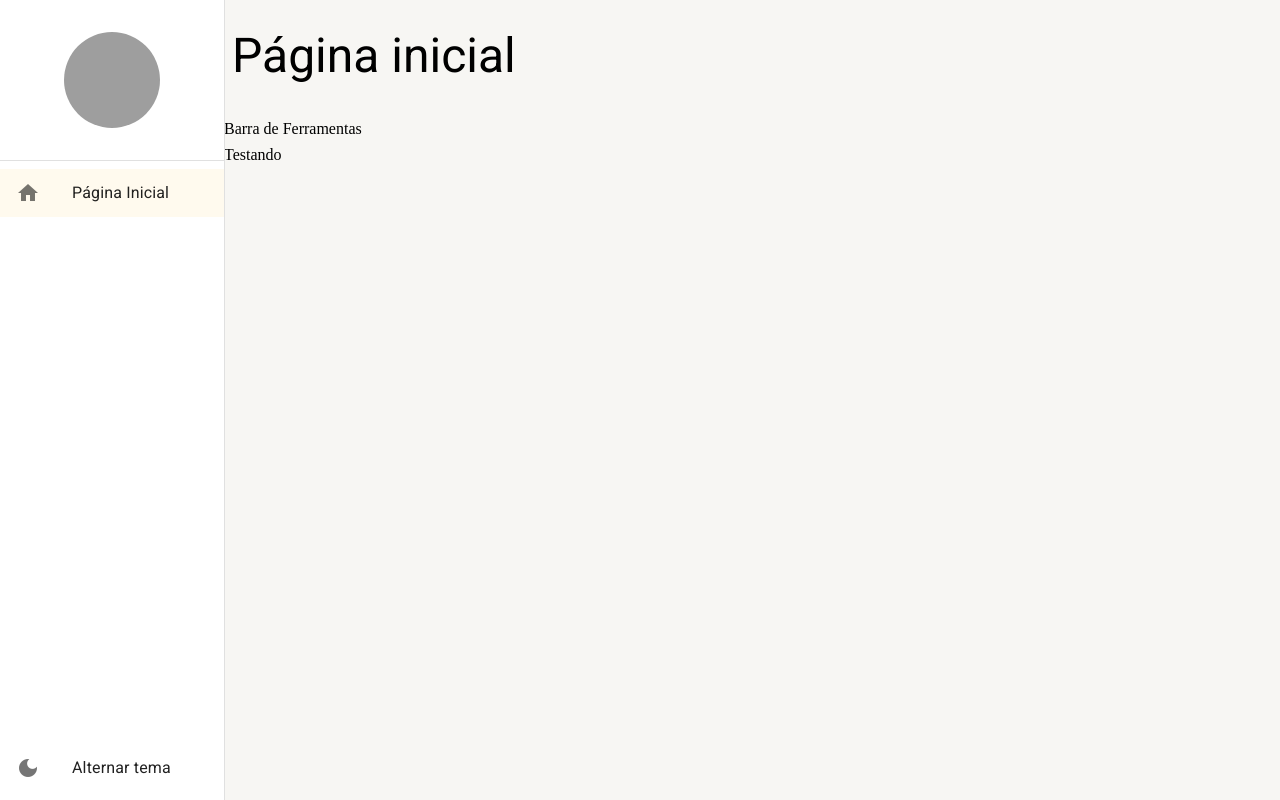
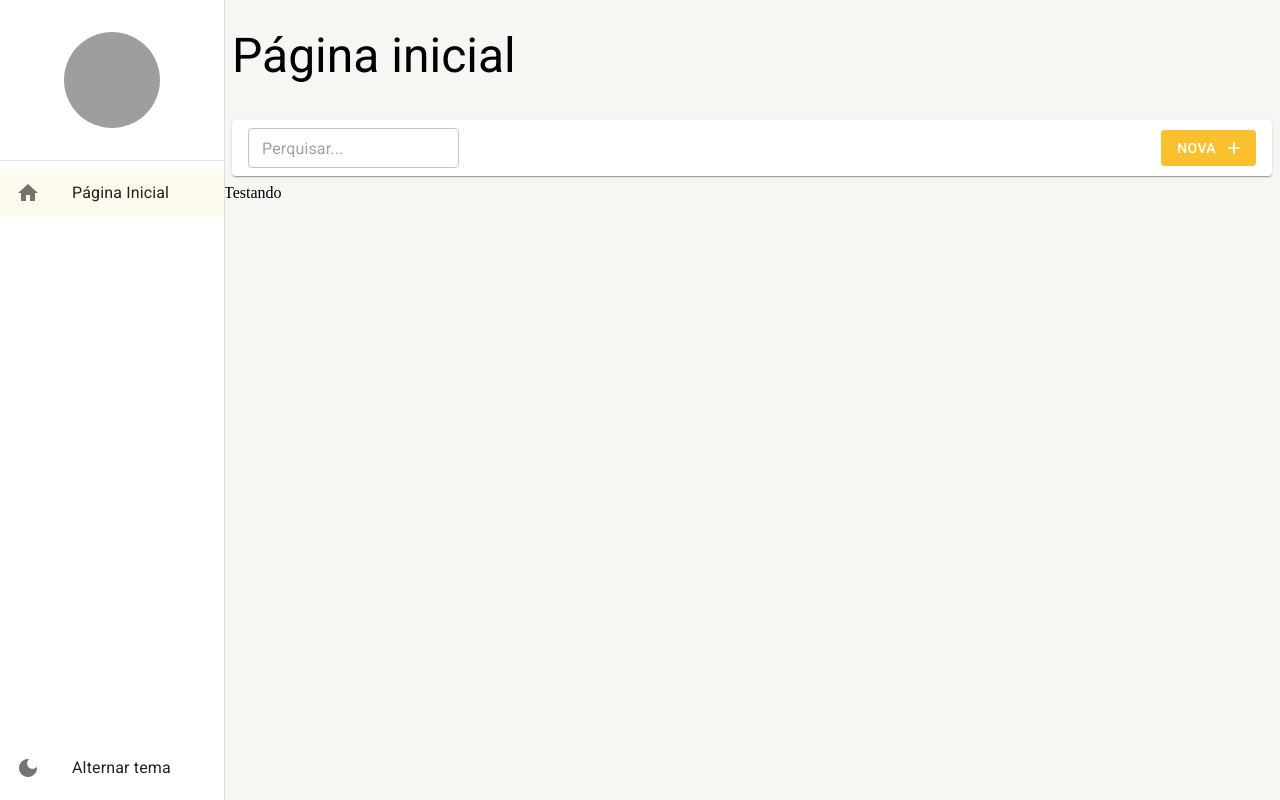
Before and after one commit to robsonbucci/youtube-react-mui-typescript, a React (Create React App) app: page /pagina-inicial in a window 1280 px wide. Built offline with nearby package versions, Linux system fonts and the light colour scheme; grey boxes are pictures that could not be loaded.

Commit message:
feat: Barra de ferramenta de lista

```diff
--- a/src/pages/dashboard/Dashboard.tsx
+++ b/src/pages/dashboard/Dashboard.tsx
@@ -1,8 +1,11 @@
+import { BarraDeFerramentas } from '../../shared/components';
 import { LayoutBaseDePagina } from '../../shared/layouts';
 
 export const Dashboard = () => {
   return (
-    <LayoutBaseDePagina titulo="Página inicial" barraDeFerramentas={<>Barra de Ferramentas</>}>
+    <LayoutBaseDePagina
+      titulo="Página inicial"
+      barraDeFerramentas={<BarraDeFerramentas mostrarInputBusca textoBotaoNovo="Nova" />}>
       Testando
     </LayoutBaseDePagina>
   );
--- /dev/null
+++ b/src/shared/components/barra-de-ferramentas/BarraDeFerramentas.tsx
@@ -0,0 +1,55 @@
+import { Box, TextField, Button, Paper, useTheme, Icon } from '@mui/material';
+import React from 'react';
+
+interface IBarraDeFerramentasProps {
+  textoDaBusca?: string;
+  mostrarInputBusca?: boolean;
+  aoMudarTextoDeBusca?: (novoTexto: string) => void;
+  textoBotaoNovo?: string;
+  mostrarBotaoNovo?: boolean;
+  aoClicarBotaoNovo?: () => void;
+}
+export const BarraDeFerramentas: React.FC<IBarraDeFerramentasProps> = ({
+  textoDaBusca = '',
+  mostrarInputBusca = false,
+  aoMudarTextoDeBusca,
+  aoClicarBotaoNovo,
+  textoBotaoNovo = 'Novo',
+  mostrarBotaoNovo = true,
+}) => {
+  const theme = useTheme();
+
+  return (
+    <Box
+      gap={1}
+      marginX={1}
+      padding={1}
+      paddingX={2}
+      display="flex"
+      alignItems="center"
+      height={theme.spacing(5)}
+      component={Paper}>
+      {mostrarInputBusca && (
+        <TextField
+          size="small"
+          value={textoDaBusca}
+          placeholder="Perquisar..."
+          onChange={({ target }) => aoMudarTextoDeBusca?.(target.value)}
+        />
+      )}
+
+      <Box flex={1} display="flex" justifyContent="end">
+        {mostrarBotaoNovo && (
+          <Button
+            color="primary"
+            variant="contained"
+            onClick={aoClicarBotaoNovo}
+            disableElevation
+            endIcon={<Icon>add</Icon>}>
+            {textoBotaoNovo}
+          </Button>
+        )}
+      </Box>
+    </Box>
+  );
+};
--- a/src/shared/components/index.ts
+++ b/src/shared/components/index.ts
@@ -1 +1,2 @@
 export * from './menu-lateral/MenuLateral';
+export * from './barra-de-ferramentas/BarraDeFerramentas';
```
Also changed, not shown: .eslintrc.json, src/shared/components/barra-de-ferramentas/dist/BarraDeFerramentas.js (added).
